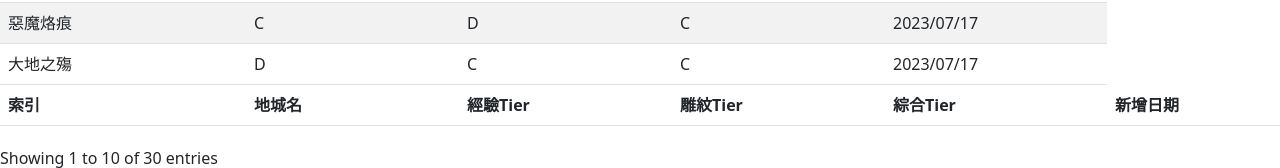
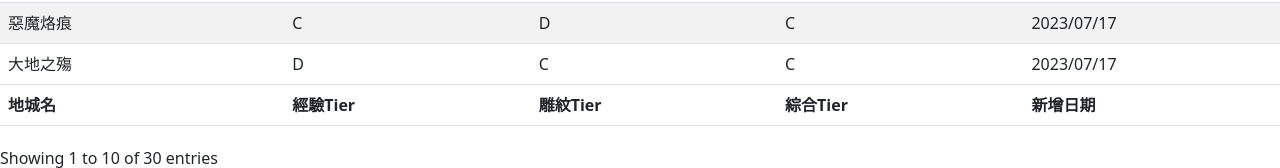
Before and after one commit to JheWeiJhang/D4, a plain HTML site: page index.html in a window 1280 px wide. Shown: the part 468-636 px from the top of the page. Drawn offline with Linux system fonts and the light colour scheme.

Commit message:
fix missing changes

```diff
--- a/index.html
+++ b/index.html
@@ -271,7 +271,7 @@
 			</tbody>
 			<tfoot>
 				<tr>
-					<th>索引</th>
+					<th style="display:none">索引</th>
 					<th>地城名</th>
 					<th>經驗Tier</th>
 					<th>雕紋Tier</th>
```
